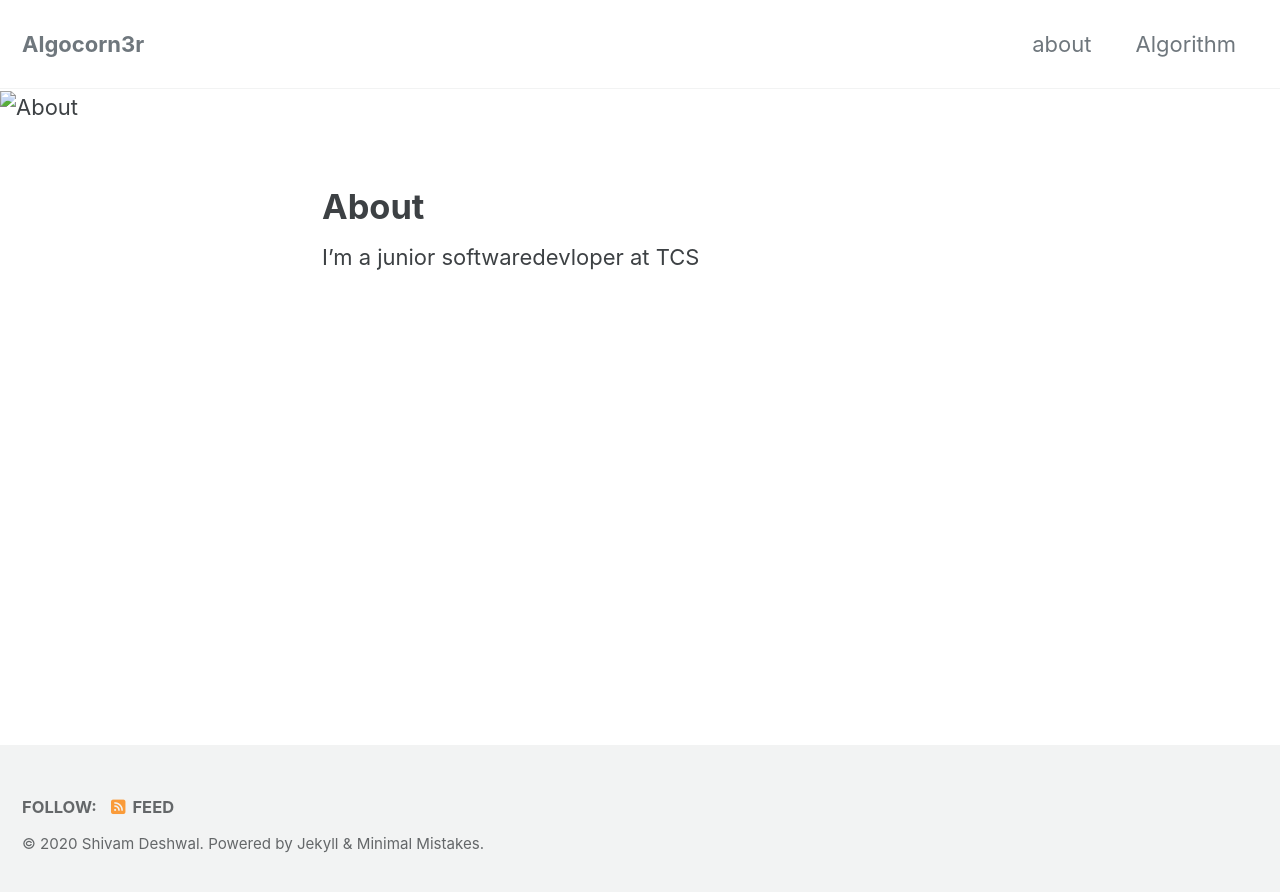
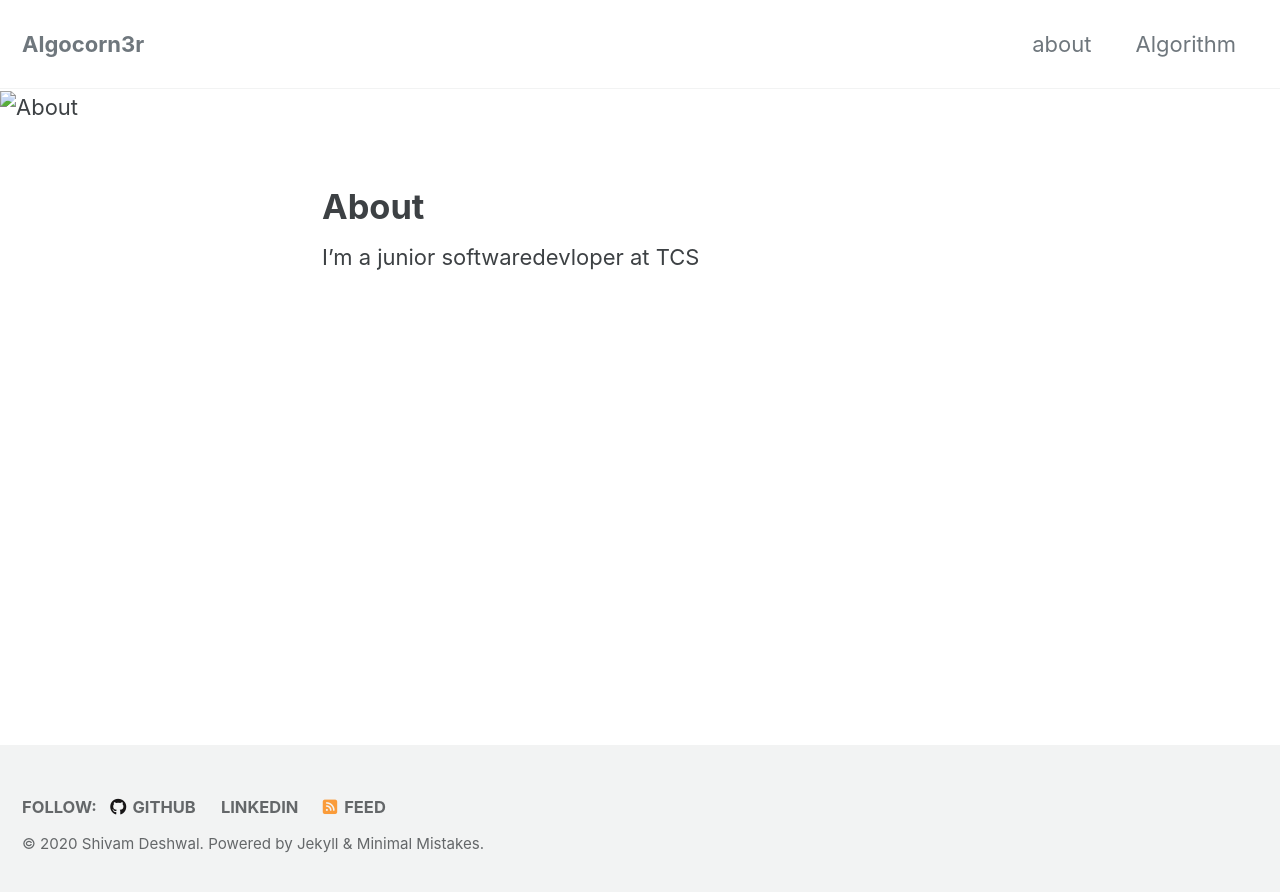
Before and after one commit to Deshwal36/Deshwal36.github.io, a Jekyll site: the page built from _pages/about.md, in a window 1280 px wide. Shown: the top 892 px of the page. Built offline with Jekyll 4.4.1, drawn with Linux system fonts in a browser that asks for light colours; cached includes are drawn as plain includes; nearby versions of some CDN libraries.

Commit message:
Github pages : config.yml

```diff
--- a/_config.yml
+++ b/_config.yml
@@ -115,7 +115,7 @@ author:
       icon: "fab fa-fw fa-github"
       url: "https://github.com/Deshwal36"
     - label: "LinkedIn"
-      icon: "fab fa-fw fa-LinkedIn"
+      icon: "fa fa-LinkedIn"
       url: "https://www.linkedin.com/in/shivam-deshwal-ba9a6bb6/"
 
 # Site Footer
@@ -127,9 +127,6 @@ footer:
     - label: "Facebook"
       icon: "fab fa-fw fa-facebook-square"
       # url:
-    - label: "GitHub"
-      icon: "fab fa-fw fa-github"
-      # url:
     - label: "GitLab"
       icon: "fab fa-fw fa-gitlab"
       # url:
@@ -139,12 +136,19 @@ footer:
     - label: "Instagram"
       icon: "fab fa-fw fa-instagram"
       # url:
+    - label: "GitHub"
+      icon: "fab fa-fw fa-github"
+      url: "https://github.com/Deshwal36"
+    - label: "LinkedIn"
+      icon: "fa fa-LinkedIn"
+      url: "https://www.linkedin.com/in/shivam-deshwal-ba9a6bb6/"
 
 
 # Reading Files
 include:
   - .htaccess
   - _pages
+  - _posts
 exclude:
   - "*.sublime-project"
   - "*.sublime-workspace"
```
